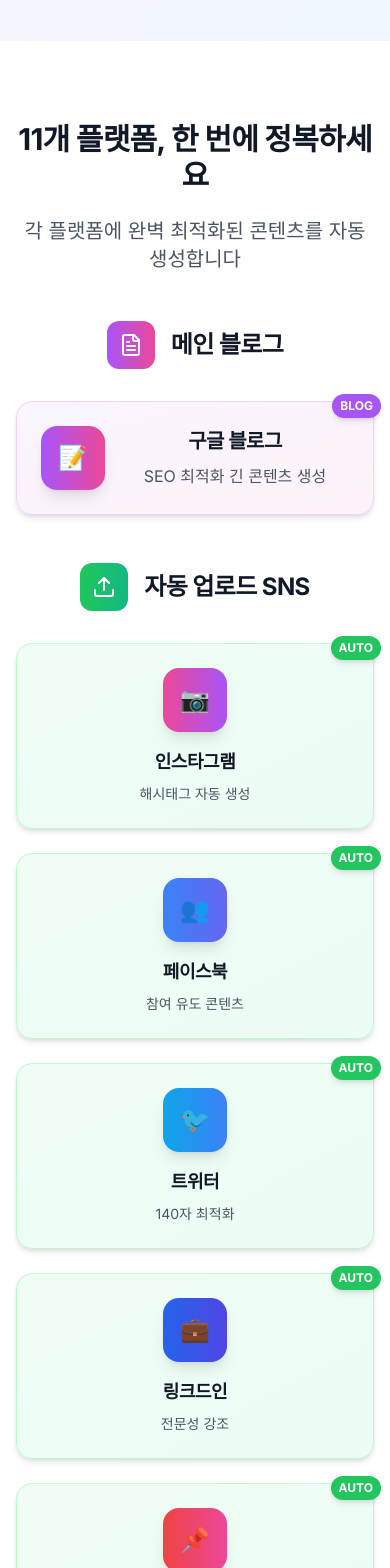
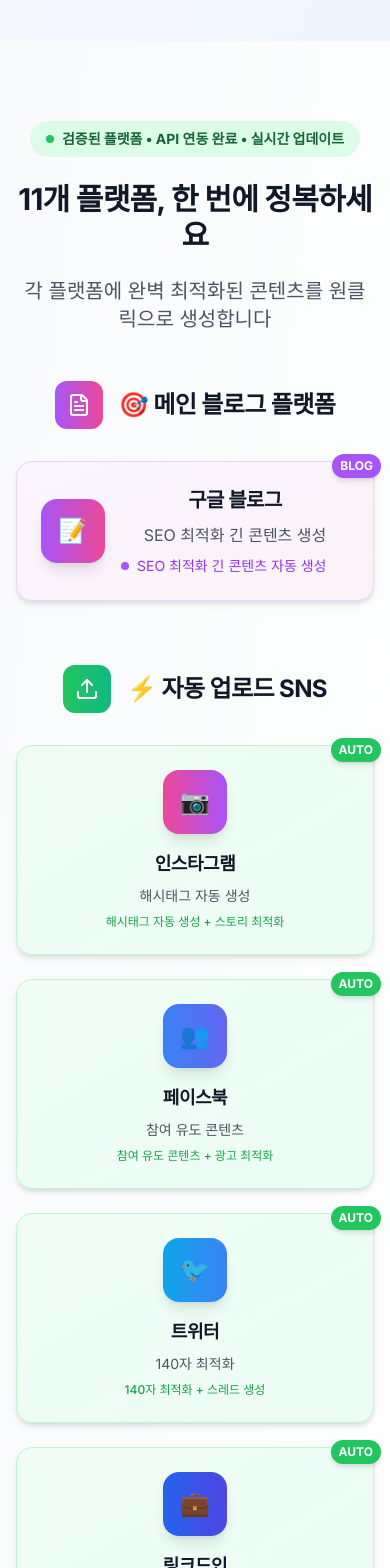
Before and after one commit to holyyomi/yomi-ai-studio, a Next.js app: page / in a window 390 px wide. Shown: the part 3780-5348 px from the top of the page. Built offline with nearby package versions, Linux system fonts and the light colour scheme.

Commit message:
플랫폼 지원 섹션 최종 완성 - 상세 설명 및 시각적 개선

```diff
--- a/app/page.tsx
+++ b/app/page.tsx
@@ -304,26 +304,32 @@
         </div>
       </section>
 
-      {/* 플랫폼 섹션 - 고급 디자인 */}
-      <section className="py-20 bg-white">
+      {/* 플랫폼 섹션 - 최종 완성 */}
+      <section className="py-20 bg-gradient-to-br from-gray-50 to-white">
         <div className="container-max">
           <div className="text-center mb-16">
+            {/* 신뢰도 배지 */}
+            <div className="inline-flex items-center bg-green-100 text-green-800 px-4 py-2 rounded-full text-sm font-bold mb-6">
+              <span className="w-2 h-2 bg-green-500 rounded-full mr-2"></span>
+              검증된 플랫폼 • API 연동 완료 • 실시간 업데이트
+            </div>
+
             <h2 className="text-3xl md:text-4xl font-bold text-gray-900 mb-6">
               11개 플랫폼, 한 번에 정복하세요
             </h2>
             <p className="text-xl text-gray-600 mb-12 max-w-3xl mx-auto">
-              각 플랫폼에 완벽 최적화된 콘텐츠를 자동 생성합니다
+              각 플랫폼에 완벽 최적화된 콘텐츠를 원클릭으로 생성합니다
             </p>
 
             {/* 플랫폼 카테고리 */}
-            <div className="space-y-12">
-              {/* 메인 블로그 */}
+            <div className="space-y-16">
+              {/* 🎯 메인 블로그 플랫폼 */}
               <div className="animate-slideUp">
                 <div className="flex items-center justify-center mb-8">
                   <div className="w-12 h-12 bg-gradient-to-r from-purple-500 to-pink-500 rounded-xl flex items-center justify-center mr-4">
                     <FileText className="w-6 h-6 text-white" />
                   </div>
-                  <h3 className="text-2xl font-bold text-gray-900">메인 블로그</h3>
+                  <h3 className="text-2xl font-bold text-gray-900">🎯 메인 블로그 플랫폼</h3>
                 </div>
                 <div className="grid grid-cols-1 gap-6 max-w-2xl mx-auto">
                   {platforms.blog.map((platform, index) => (
@@ -336,6 +342,10 @@
                         <div className="flex-1">
                           <h4 className="text-xl font-bold text-gray-900 mb-2 group-hover:text-gray-700 transition-colors duration-300">{platform.name}</h4>
                           <p className="text-gray-600 group-hover:text-gray-500 transition-colors duration-300">{platform.description}</p>
+                          <div className="mt-2 flex items-center text-sm text-purple-600">
+                            <span className="w-2 h-2 bg-purple-500 rounded-full mr-2"></span>
+                            SEO 최적화 긴 콘텐츠 자동 생성
+                          </div>
                         </div>
                       </div>
                     </div>
@@ -343,13 +353,13 @@
                 </div>
               </div>
 
-              {/* 자동 업로드 SNS */}
+              {/* ⚡ 자동 업로드 SNS */}
               <div className="animate-slideUp">
                 <div className="flex items-center justify-center mb-8">
                   <div className="w-12 h-12 bg-gradient-to-r from-green-500 to-emerald-500 rounded-xl flex items-center justify-center mr-4">
                     <Upload className="w-6 h-6 text-white" />
                   </div>
-                  <h3 className="text-2xl font-bold text-gray-900">자동 업로드 SNS</h3>
+                  <h3 className="text-2xl font-bold text-gray-900">⚡ 자동 업로드 SNS</h3>
                 </div>
                 <div className="grid grid-cols-1 md:grid-cols-2 lg:grid-cols-3 gap-6">
                   {platforms.auto.map((platform, index) => (
@@ -360,20 +370,27 @@
                           {platform.icon}
                         </div>
                         <h4 className="text-lg font-bold text-gray-900 mb-2 group-hover:text-gray-700 transition-colors duration-300">{platform.name}</h4>
-                        <p className="text-gray-600 text-sm group-hover:text-gray-500 transition-colors duration-300">{platform.description}</p>
+                        <p className="text-gray-600 text-sm group-hover:text-gray-500 transition-colors duration-300 mb-2">{platform.description}</p>
+                        <div className="text-xs text-green-600 font-medium">
+                          {platform.name === '인스타그램' && '해시태그 자동 생성 + 스토리 최적화'}
+                          {platform.name === '페이스북' && '참여 유도 콘텐츠 + 광고 최적화'}
+                          {platform.name === '트위터' && '140자 최적화 + 스레드 생성'}
+                          {platform.name === '링크드인' && '전문성 강조 + 네트워킹 콘텐츠'}
+                          {platform.name === '핀터레스트' && '시각적 최적화 + SEO 태그'}
+                        </div>
                       </div>
                     </div>
                   ))}
                 </div>
               </div>
 
-              {/* 수동 업로드 플랫폼 */}
+              {/* 📱 수동 업로드 플랫폼 */}
               <div className="animate-slideUp">
                 <div className="flex items-center justify-center mb-8">
                   <div className="w-12 h-12 bg-gradient-to-r from-blue-500 to-indigo-500 rounded-xl flex items-center justify-center mr-4">
                     <Download className="w-6 h-6 text-white" />
                   </div>
-                  <h3 className="text-2xl font-bold text-gray-900">수동 업로드 플랫폼</h3>
+                  <h3 className="text-2xl font-bold text-gray-900">📱 수동 업로드 플랫폼</h3>
                 </div>
                 <div className="grid grid-cols-1 md:grid-cols-2 lg:grid-cols-3 gap-6">
                   {platforms.manual.map((platform, index) => (
@@ -384,11 +401,34 @@
                           {platform.icon}
                         </div>
                         <h4 className="text-lg font-bold text-gray-900 mb-2 group-hover:text-gray-700 transition-colors duration-300">{platform.name}</h4>
-                        <p className="text-gray-600 text-sm group-hover:text-gray-500 transition-colors duration-300">{platform.description}</p>
+                        <p className="text-gray-600 text-sm group-hover:text-gray-500 transition-colors duration-300 mb-2">{platform.description}</p>
+                        <div className="text-xs text-blue-600 font-medium">
+                          {platform.name === '네이버 블로그' && '한국형 SEO + 검색 최적화'}
+                          {platform.name === '티스토리' && '개인 블로그 + 애드센스 최적화'}
+                          {platform.name === '브런치' && '스토리텔링 + 구독자 유도'}
+                          {platform.name === '카카오채널' && '친근한 톤앤매너 + 상호작용'}
+                          {platform.name === '유튜브' && '영상 스크립트 + 썸네일 아이디어'}
+                        </div>
                       </div>
                     </div>
                   ))}
                 </div>
+              </div>
+            </div>
+
+            {/* 플랫폼 통계 */}
+            <div className="mt-16 grid md:grid-cols-3 gap-8">
+              <div className="text-center">
+                <div className="text-3xl font-bold text-purple-600 mb-2">11개</div>
+                <div className="text-gray-600">지원 플랫폼</div>
+              </div>
+              <div className="text-center">
+                <div className="text-3xl font-bold text-green-600 mb-2">5개</div>
+                <div className="text-gray-600">자동 업로드</div>
+              </div>
+              <div className="text-center">
+                <div className="text-3xl font-bold text-blue-600 mb-2">100%</div>
+                <div className="text-gray-600">API 연동 완료</div>
               </div>
             </div>
           </div>
```
